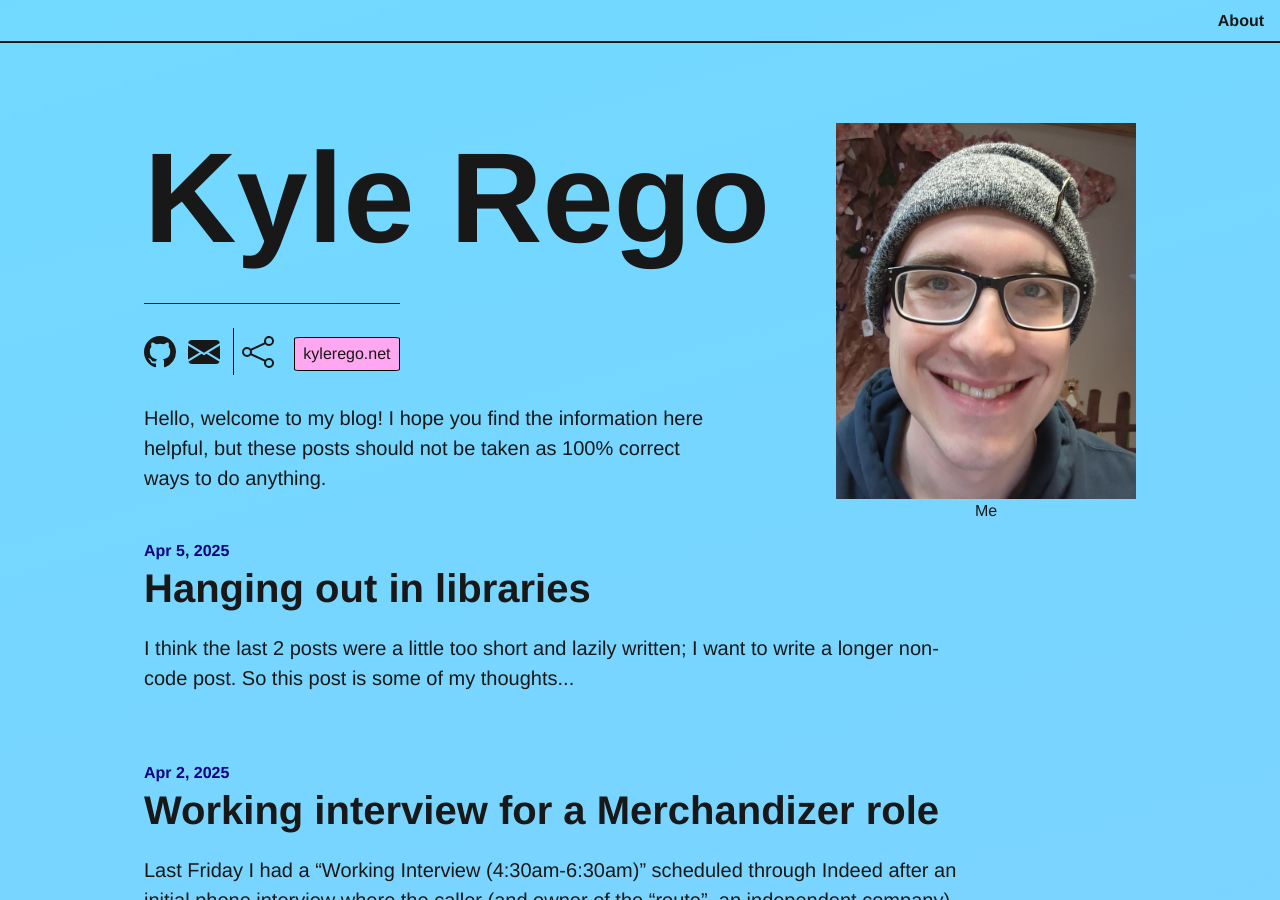
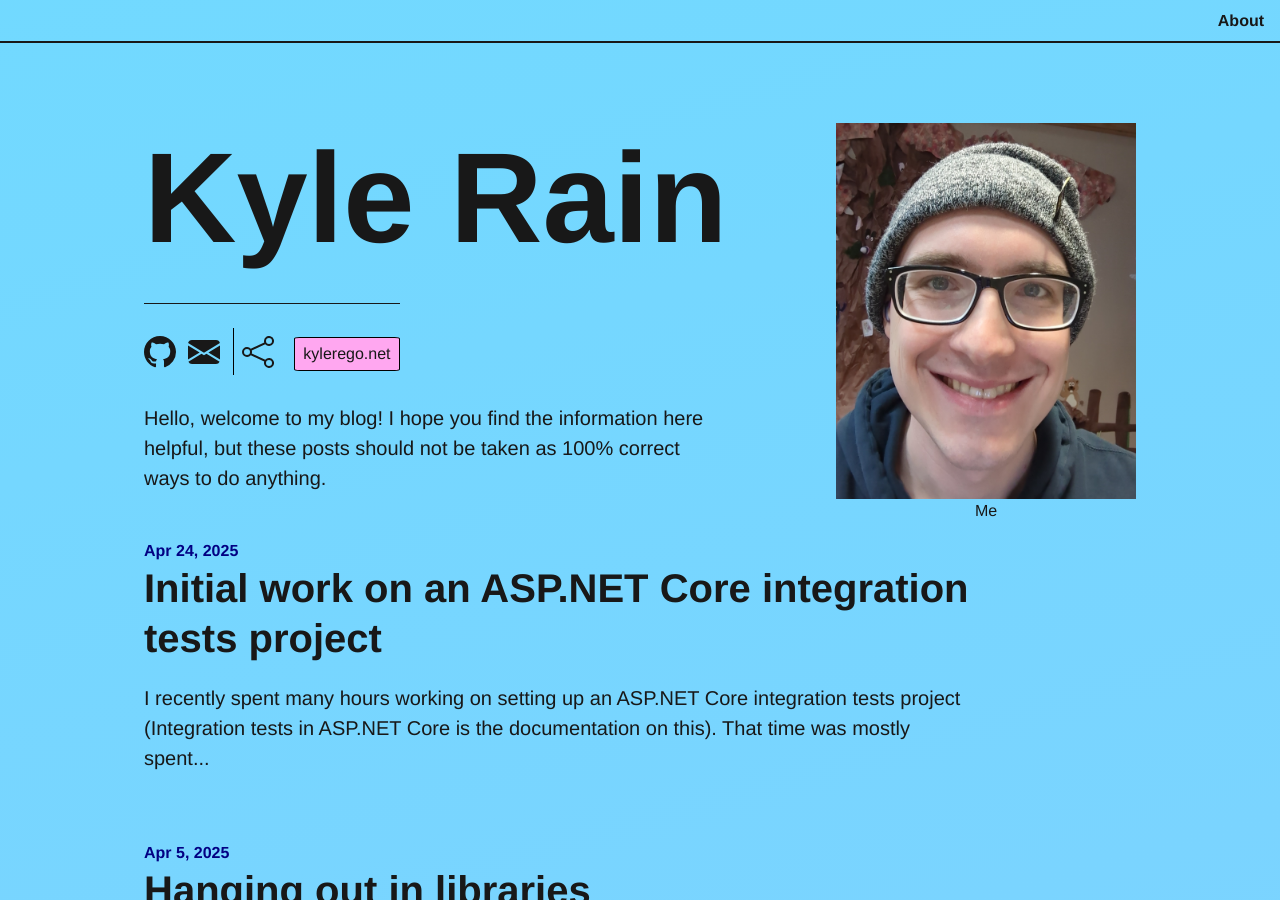
Before and after one commit to KyleRego/KyleRego.github.io, a Jekyll site: the page built from index.markdown, in a window 1280 px wide and 900 px high. Built offline with Jekyll 4.4.1, drawn with Linux system fonts in a browser that asks for light colours; some of the changed lines change nothing that is shown.

Commit message:
Add post

```diff
--- a/_config.yml
+++ b/_config.yml
@@ -1,4 +1,4 @@
-title: Kyle Rego
+title: Kyle Rain
 html_title: Software developer
 description: Development blog with notes on Ruby on Rails and ASP.NET Core web development
 baseurl: ""
--- /dev/null
+++ b/collections/_posts/2025-04-21-integration-testing-asp-net-core.markdown
@@ -0,0 +1,184 @@
+---
+layout: post
+title: "Initial work on an ASP.NET Core integration tests project"
+date: 2025-04-24 01:35:00 -0800
+categories: programming c#
+permalink: /aspnetcoreintegrationtesting
+emoji: 🖤
+mathjax: false
+---
+
+I recently spent many hours working on setting up an ASP.NET Core integration tests project ([Integration tests in ASP.NET Core](https://learn.microsoft.com/en-us/aspnet/core/test/integration-tests?view=aspnetcore-9.0) is the documentation on this). That time was mostly spent trying to figure out why the response to `POST /login` was not including a `Set-Cookie` header, which turned out to be a subtle difference in the test `POST /login` request compared to the production app. Since I don't want to repeat that mistake again (I'm pretty sure I had to debug that once before and forgot about it) this is a note on the initial working example, which may be helpful to make sense of the documentation, as well as the specific thing which was an issue for me getting it working.
+
+## CustomWebApplicationFactory<TProgram>
+
+The documentation linked to above explains:
+
+> WebApplicationFactory<TEntryPoint> is used to create a TestServer for the integration tests. TEntryPoint is the entry point class of the SUT, usually Program.cs... Web host configuration can be created independently of the test classes by inheriting from WebApplicationFactory<TEntryPoint> to create one or more custom factories:
+>
+> Inherit from WebApplicationFactory and override ConfigureWebHost. The IWebHostBuilder allows the configuration of the service collection with IWebHostBuilder.ConfigureServices"
+
+Here is my implementation of this. In this example, the `AppDbContext` service that was registered in Program.cs is removed, and then a new service for the database context using in-memory SQLite is added; the documentation describes this scenario:
+
+> The SUT's database context is registered in Program.cs. The test app's builder.ConfigureServices callback is executed after the app's Program.cs code is executed. To use a different database for the tests than the app's database, the app's database context must be replaced in builder.ConfigureServices.
+
+{% highlight c# %}
+public class CustomWebApplicationFactory<TProgram> : WebApplicationFactory<TProgram>
+                                                            where TProgram : class
+{
+    private SqliteConnection _connection = null!;
+
+    protected override void ConfigureWebHost(IWebHostBuilder builder)
+    {
+        _connection = new("DataSource=:memory:");
+        _connection.Open();
+
+        builder.ConfigureServices(services =>
+        {
+            ServiceDescriptor dbContextDescriptor = services.Single(
+                d => d.ServiceType == typeof(DbContextOptions<AppDbContext>));
+            services.Remove(dbContextDescriptor);
+
+            services.AddDbContext<AppDbContext>(options =>
+            {
+                options.UseSqlite(_connection);
+            });
+        });
+    }
+
+    protected override void Dispose(bool disposing)
+    {
+        base.Dispose(disposing);
+
+        if (disposing)
+            _connection.Dispose();
+    }
+}
+{% endhighlight %}
+
+With the .NET minimal hosting model, Program.cs has top-level statements instead of a `Program` class with a `Main` method, so `public partial class Program { }` is needed at the end of Program.cs for there to be a concrete `Program` type to serve as `TProgram` in the above (not fully shown here).
+
+I figured I would have an abstract class to serve as the parent class of integration test classes, and this inherits from `IClassFixture<CustomWebApplicationFactory<Program>>`, and does some stuff such as setting up an HTTP client, database context, and logging in a test user (so I predict further work on integration tests may see this class become `AuthedUserTestsBase`):
+
+{% highlight c# %}
+public abstract class IntegrationTestBase : IClassFixture<CustomWebApplicationFactory<Program>>
+{
+    protected readonly HttpClient _client;
+    protected readonly IServiceScope _scope;
+    protected readonly AppDbContext _dbContext;
+    protected readonly string _testUserEmail = "testuser@example.com";
+    protected readonly string _testUserPassword = "Test1234!";
+    protected ApplicationUser _testUser = null!;
+
+    protected IntegrationTestBase(CustomWebApplicationFactory<Program> factory)
+    {
+        _client = factory.CreateClient(new WebApplicationFactoryClientOptions
+        {
+            HandleCookies = true
+        });
+
+        _scope = factory.Services.CreateScope();
+        _dbContext = _scope.ServiceProvider.GetRequiredService<AppDbContext>();
+
+        InitializeAsync().GetAwaiter().GetResult();
+    }
+
+    private async Task InitializeAsync()
+    {
+        var userManager = _scope.ServiceProvider.GetRequiredService<UserManager<ApplicationUser>>();
+
+        _testUser = (await userManager.FindByEmailAsync(_testUserEmail))!;
+
+        if (_testUser == null)
+        {
+            _testUser = new ApplicationUser
+            {
+                UserName = _testUserEmail,
+                Email = _testUserEmail
+            };
+            IdentityResult result = await userManager.CreateAsync(_testUser, _testUserPassword);
+            if (!result.Succeeded)
+                throw new Exception("Failed to create test user: " + string.Join(", ", result.Errors.Select(e => e.Description)));
+        }
+
+        var loginPayload = new { email = _testUserEmail, password = _testUserPassword };
+
+        var loginResponse = await _client.PostAsJsonAsync("/login?useCookies=true", loginPayload);
+        loginResponse.Headers.TryGetValues("Set-Cookie", out var cookies);
+
+        if (cookies == null)
+            throw new Exception("No Set-Cookie header received!");
+
+        Assert.Equal(HttpStatusCode.OK, loginResponse.StatusCode);
+    }
+
+    ~IntegrationTestBase()
+    {
+        _scope.Dispose();
+    }
+}
+{% endhighlight %}
+
+And this was my first test using that:
+
+{% highlight c# %}
+public class ItemIndexTest(CustomWebApplicationFactory<Program> factory) : IntegrationTestBase(factory)
+{
+    [Fact]
+    public async Task GetItems_ReturnsSeededItem()
+    {
+        await SeedItems();
+
+        var response = await _client.GetAsync("/api/items");
+        response.EnsureSuccessStatusCode();
+
+        List<ItemDto>? items = await response.Content.ReadFromJsonAsync<List<ItemDto>>();
+        Assert.NotNull(items);
+        Assert.Equal(3, items.Count);
+    }
+
+    private async Task SeedItems()
+    {
+        Item item1 = new ItemBuilder(_testUser.Id, "Spoon").Build();
+        Item item2 = new ItemBuilder(_testUser.Id, "Fork").Build();
+        Item item3 = new ItemBuilder(_testUser.Id, "Plate").Build();
+
+        await _dbContext.AddRangeAsync([item1, item2, item3]);
+        await _dbContext.SaveChangesAsync();
+    }
+}
+{% endhighlight %}
+
+## The issue that wasted me a lot of time
+
+When I wrote the above test, it failed in the auth middleware; I determined that while the response to POST /login was 200, that 200 response did not include a Set-Cookie header. In my case, I was using ASP.NET Core Identity, and configuring things like so:
+
+{% highlight c# %}
+builder.Services.AddIdentityApiEndpoints<ApplicationUser>()
+                .AddEntityFrameworkStores<AppDbContext>();
+…
+var app = builder.Build();
+app.UseAuthentication();
+app.UseAuthorization();
+app.MapIdentityApi<ApplicationUser>();
+{% endhighlight %}
+
+It turns out with this, a cookie will not be issued unless there is a query string `useCookies=true`; having that in the JSON body:
+
+{% highlight c# %}
+var loginPayload = new {
+    email    = _testUserEmail,
+    password = _testUserPassword,
+    useCookies = true            // ← this does nothing...
+};
+{% endhighlight %}
+
+does not work; this does work:
+
+{% highlight c# %}
+var loginPayload = new { email = _testUserEmail, password = _testUserPassword };
+
+var loginResponse = await _client.PostAsJsonAsync("/login?useCookies=true", loginPayload);
+{% endhighlight %}
+
+which is just a detail of the ASP.NET Core Identity API that I overlooked.
```
